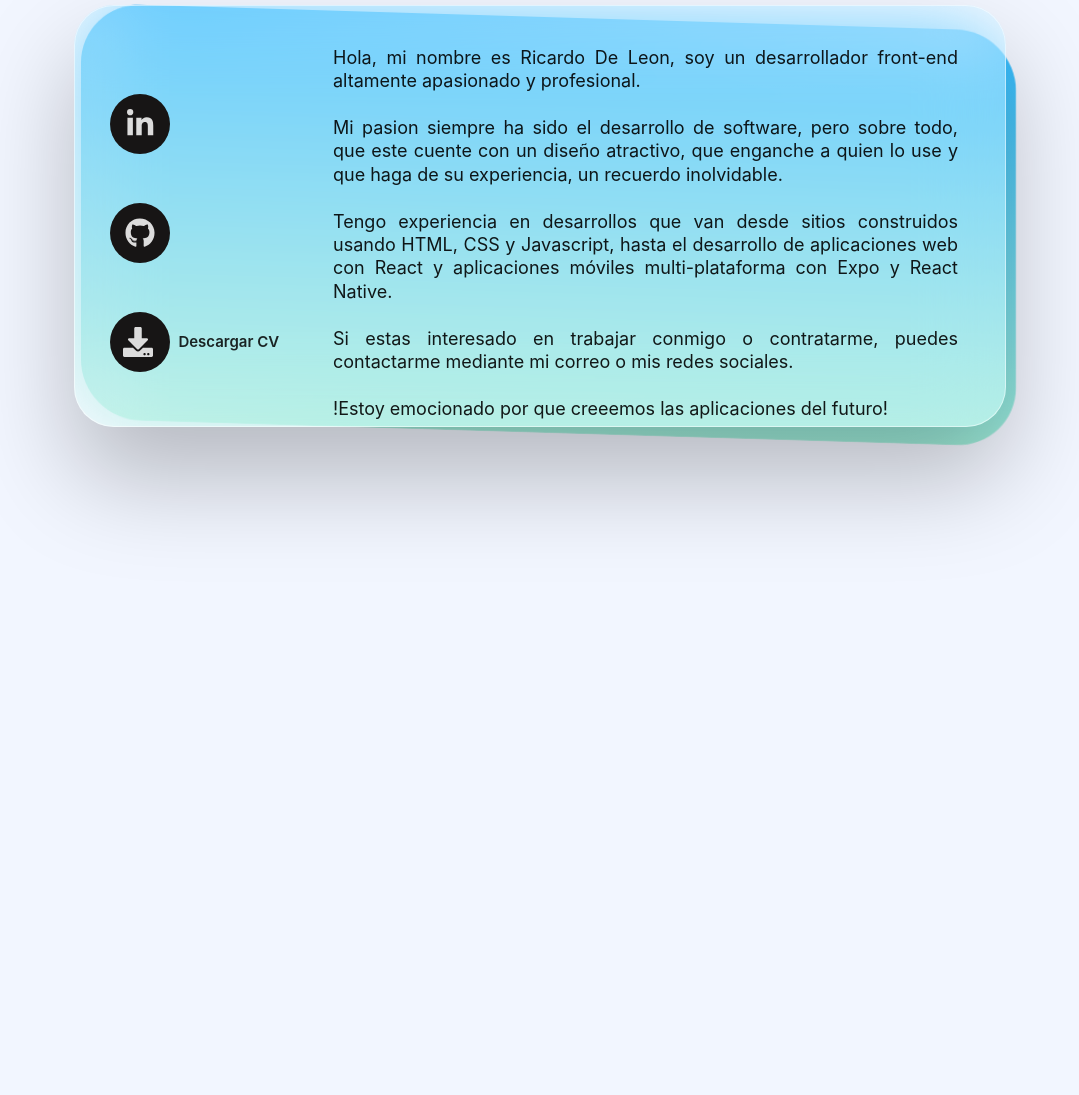
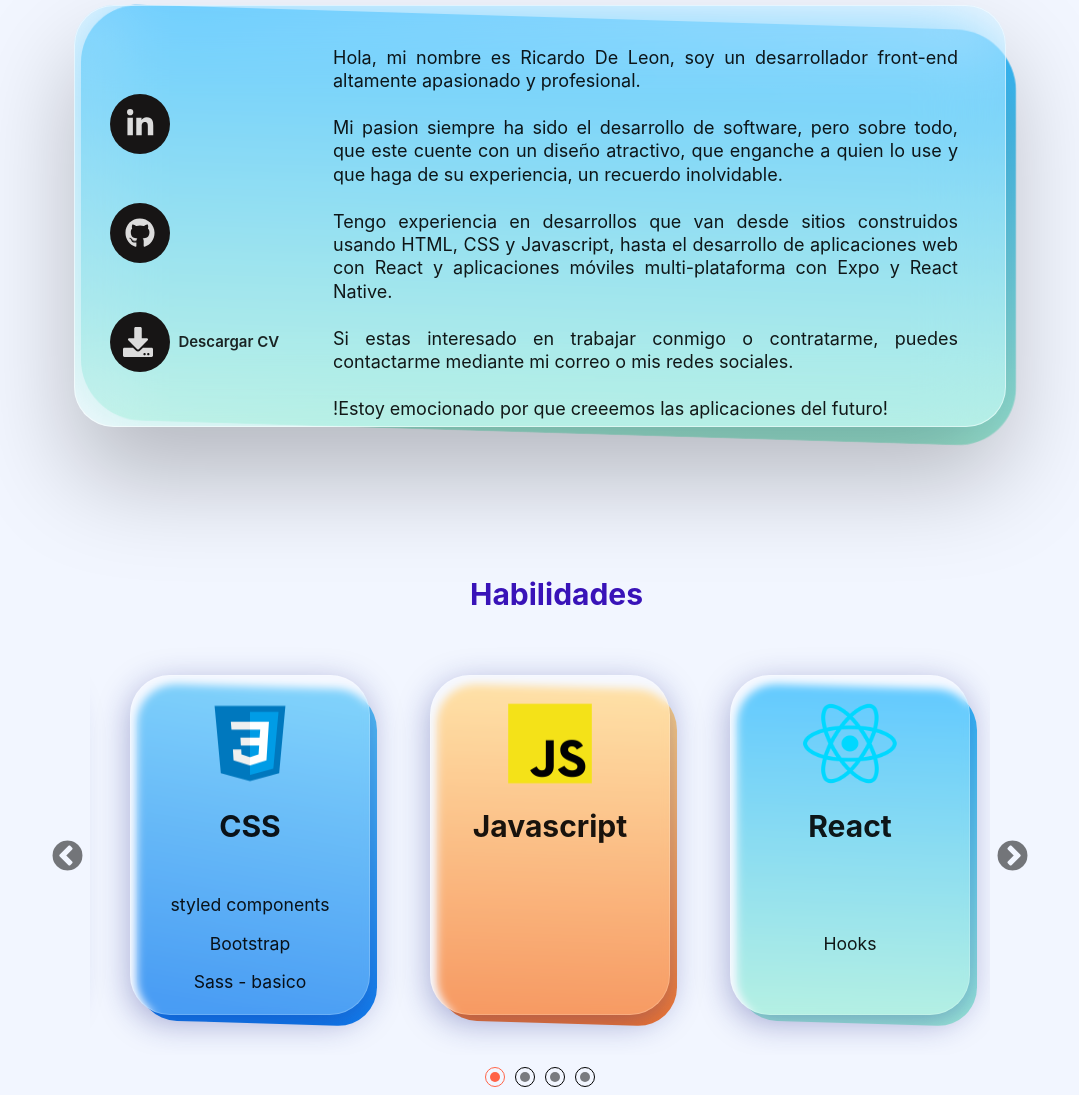
Before and after one commit to richidoes/Portfolio, a Gatsby site: page / in a window 1280 px wide. Shown: the part 906-2001 px from the top of the page, without its empty margins (100-1179 px from the left). Before the commit the page ends 1353 px from the top, so only its background shows below. Built offline with nearby package versions, Linux system fonts and the light colour scheme; Gatsby itself is replaced by a stand-in of ours.

Commit message:
agregada seccion habilidades y modificado sobre mi

```diff
--- a/package.json
+++ b/package.json
@@ -34,6 +34,8 @@
     "react": "^16.13.1",
     "react-dom": "^16.13.1",
     "react-helmet": "^6.1.0",
+    "react-slick": "^0.27.13",
+    "slick-carousel": "^1.8.1",
     "styled-components": "^5.2.1"
   }
 }
--- a/src/components/buttons/SocialButtonsAbout.tsx
+++ b/src/components/buttons/SocialButtonsAbout.tsx
@@ -42,7 +42,7 @@ const Wrapper = styled.ul`
   a {
     position: relative;
     display: block;
-    color: #666;
+    color: rgba(255, 255, 255, 0.8);
     font-size: 30px;
     height: 60px;
     width: 60px;
@@ -80,7 +80,6 @@ const Wrapper = styled.ul`
   a :hover:before {
     filter: blur(3px);
     transform: scale(1.2);
-    /* box-shadow: 0 0 15px #d35400; */
   }
 
   a :nth-child(1):hover:before {
@@ -109,10 +108,6 @@ const Wrapper = styled.ul`
     text-shadow: 0 0 15px #25d366;
   }
 
-  a {
-    color: rgba(255, 255, 255, 0.8);
-  }
-
   @media (prefers-color-scheme: light) {
     a {
       color: rgb(255 255 255 / 85%);
@@ -123,7 +118,7 @@ const Wrapper = styled.ul`
     flex-direction: row;
     justify-content: start;
   }
-  @media (max-width: 450px) {
+  @media (max-width: 550px) {
     a {
       font-size: 15px;
       height: 30px;
@@ -139,7 +134,7 @@ const DownloadWrap = styled.div`
   align-items: center;
   justify-content: space-around;
 
-  @media (max-width: 450px) {
+  @media (max-width: 550px) {
     width: 105px;
   }
 `;
@@ -150,7 +145,7 @@ const Text = styled.div`
   @media (prefers-color-scheme: light) {
     color: rgb(0 0 0 / 85%);
   }
-  @media (max-width: 450px) {
+  @media (max-width: 550px) {
     font-size: 10px;
   }
 `;
--- a/src/components/sections/AboutSection.tsx
+++ b/src/components/sections/AboutSection.tsx
@@ -2,6 +2,7 @@ import React from "react";
 import styled from "styled-components";
 
 import SocialButtonsAbout from "../buttons/SocialButtonsAbout";
+import { themes } from "../styles/ColorStyles";
 import { H3, MediumText } from "../styles/TextStyles";
 
 const AboutSection: React.FC = () => {
@@ -47,6 +48,16 @@ export default AboutSection;
 
 const Wrapper = styled.div`
   position: relative;
+  max-width: 1234px;
+  margin: 0 auto;
+  padding: 550px 30px 100px 30px;
+
+  @media (max-width: 770px) {
+    padding: 700px 30px 100px 30px;
+  }
+  @media (max-width: 550px) {
+    padding: 480px 30px 100px 30px;
+  }
 `;
 
 const Backbox = styled.div`
@@ -79,7 +90,7 @@ const Backbox = styled.div`
     height: 620px;
   }
 
-  @media (max-width: 450px) {
+  @media (max-width: 550px) {
     width: 328px;
     height: 420px;
     top: 50px;
@@ -90,7 +101,7 @@ const Backbox = styled.div`
 const AboutWrapper = styled.div`
   position: absolute;
   width: 932px;
-  height: 422px; //400
+  height: 422px;
   top: 80px;
   left: calc(50% - 932px / 2);
   padding: 20px;
@@ -99,8 +110,6 @@ const AboutWrapper = styled.div`
   box-shadow: 0 8px 32px 0 rgba(31, 38, 135, 0.37);
   backdrop-filter: blur(40px);
   border: 1px solid rgba(255, 255, 255, 0.18);
-
-  /* Note: backdrop-filter has minimal browser support */
 
   border-radius: 40px;
 
@@ -123,7 +132,7 @@ const AboutWrapper = styled.div`
     height: 620px;
   }
 
-  @media (max-width: 450px) {
+  @media (max-width: 550px) {
     width: 320px;
     height: 420px;
     top: 50px;
@@ -153,11 +162,8 @@ const Title = styled(H3)`
   left: 45%;
   top: 5px;
 
-  font-family: -apple-system, BlinkMacSystemFont, "Segoe UI", Roboto, Oxygen,
-    Ubuntu, Cantarell, "Open Sans", "Helvetica Neue", sans-serif;
   line-height: 130%;
-
-  color: rgba(255, 255, 255, 0.7);
+  color: ${themes.dark.text2};
 
   @media (prefers-color-scheme: light) {
     color: #3913b8;
@@ -180,21 +186,19 @@ const TextWrapper = styled.div`
   @media (max-width: 768px) {
     width: 438px;
   }
-  @media (max-width: 450px) {
+  @media (max-width: 550px) {
     width: 280px;
   }
 `;
 
 const Text = styled(MediumText)`
-  font-family: -apple-system, BlinkMacSystemFont, "Segoe UI", Roboto, Oxygen,
-    Ubuntu, Cantarell, "Open Sans", "Helvetica Neue", sans-serif;
-  color: rgba(255, 255, 255, 0.7);
+  color: ${themes.dark.text2};
   text-align: justify;
 
   @media (prefers-color-scheme: light) {
     color: rgb(0 0 0 / 90%);
   }
-  @media (max-width: 450px) {
+  @media (max-width: 550px) {
     font-size: 12px;
   }
 `;
--- /dev/null
+++ b/src/components/sections/SkillsSection.tsx
@@ -0,0 +1,39 @@
+import React from "react";
+import styled from "styled-components";
+
+import { H3 } from "../styles/TextStyles";
+import { themes } from "../styles/ColorStyles";
+import Carousel from "../tooltips/Carousel";
+
+const SkillsSection = () => {
+  return (
+    <Wrapper>
+      <Title>Habilidades</Title>
+      <Carousel />
+    </Wrapper>
+  );
+};
+
+export default SkillsSection;
+
+const Wrapper = styled.div`
+  position: relative;
+`;
+
+const Title = styled(H3)`
+  width: 140px;
+  height: 40px;
+  margin: 0 auto;
+  margin-bottom: 30px;
+
+  line-height: 130%;
+
+  color: ${themes.dark.text2};
+
+  @media (prefers-color-scheme: light) {
+    color: #3913b8;
+  }
+  @media (max-width: 450px) {
+    margin-bottom: 0;
+  }
+`;
--- /dev/null
+++ b/src/components/tooltips/Carousel.tsx
@@ -0,0 +1,234 @@
+import React from "react";
+import Slider from "react-slick";
+import "slick-carousel/slick/slick.css";
+import "slick-carousel/slick/slick-theme.css";
+import styled from "styled-components";
+
+import { skills } from "../../data/cardsData";
+import { H3 } from "../styles/TextStyles";
+import { themes } from "../styles/ColorStyles";
+
+const Carousel: React.FC = () => {
+  let settings = {
+    dots: true,
+    infinite: true,
+    speed: 900,
+    slidesToShow: 4,
+    slidesToScroll: 4,
+    responsive: [
+      {
+        breakpoint: 1350,
+        settings: {
+          slidesToShow: 3,
+          slidesToScroll: 3,
+          speed: 900,
+        },
+      },
+      {
+        breakpoint: 900,
+        settings: {
+          slidesToShow: 2,
+          slidesToScroll: 2,
+          speed: 700,
+        },
+      },
+      {
+        breakpoint: 750,
+        settings: {
+          slidesToShow: 1,
+          slidesToScroll: 1,
+          initialSlide: 1,
+          speed: 500,
+        },
+      },
+    ],
+  };
+
+  return (
+    <Wrapper>
+      <Slider {...settings}>
+        {skills.map((card, index) => (
+          <Container key={index}>
+            <BackBox style={{ background: card.background }} />
+            <CardWrapper>
+              <Cover>
+                <Image src={card.logo} resizeMode="contain" />
+                <Title>{card.title}</Title>
+              </Cover>
+              <Knowledge>
+                {card.knowledge.map((item, index) => (
+                  <li key={index}>{item.title}</li>
+                ))}
+              </Knowledge>
+            </CardWrapper>
+          </Container>
+        ))}
+      </Slider>
+    </Wrapper>
+  );
+};
+
+export default Carousel;
+
+const Wrapper = styled.div`
+  //container styles
+  max-width: 1634px;
+  height: 450px;
+  margin: 0 auto;
+
+  @media (max-width: 1650px) {
+    width: 1350px;
+  }
+  @media (max-width: 1350px) {
+    width: 900px;
+  }
+  @media (max-width: 900px) {
+    width: 600px;
+  }
+  @media (max-width: 750px) {
+    width: 325px;
+  }
+
+  //slider styles
+  .slick-slider {
+    .slick-dots {
+      bottom: -2.5vw;
+      li {
+        button {
+          width: 20px;
+          height: 20px;
+          border: 1px solid #fff;
+          border-radius: 20px;
+
+          @media (prefers-color-scheme: light) {
+            border: 1px solid #000;
+          }
+          &:before {
+            position: absolute;
+            top: 50%;
+            left: 50%;
+            width: 10px;
+            height: 10px;
+            border-radius: 10px;
+            content: "";
+            text-align: center;
+            opacity: 0.5;
+            color: #fff;
+            background-color: #fff;
+            transform: translate(-50%, -50%);
+            transition: all 0.3s ease-in-out;
+
+            @media (prefers-color-scheme: light) {
+              background-color: #000;
+            }
+          }
+        }
+        &.slick-active,
+        &:hover {
+          button {
+            border-color: tomato;
+            &:before {
+              background-color: tomato;
+              opacity: 1;
+            }
+          }
+        }
+      }
+    }
+
+    .slick-prev:hover,
+    .slick-prev:focus,
+    .slick-next:hover,
+    .slick-next:focus {
+      color: #000;
+      outline: none;
+    }
+    .slick-prev:before,
+    .slick-next:before {
+      color: ${themes.dark.text2};
+      font-size: 35px;
+
+      @media (prefers-color-scheme: light) {
+        color: ${themes.light.text2};
+      }
+    }
+    .slick-next {
+      right: -25px;
+    }
+    .slick-prev {
+      left: -40px;
+    }
+  }
+`;
+
+const Container = styled.div`
+  position: relative;
+  margin-top: 30px;
+  margin-left: 40px;
+  margin-bottom: 40px;
+`;
+
+const BackBox = styled.div`
+  position: absolute;
+  z-index: -1;
+  width: 240px;
+  height: 340px;
+
+  border-radius: 40px;
+  transform: matrix(1, 0.03, 0, 0.99, 7, 10);
+`;
+
+const CardWrapper = styled.div`
+  width: 240px;
+  height: 340px;
+  background: rgba(15, 14, 71, 0.25);
+  box-shadow: 0 8px 32px 0 rgba(31, 38, 135, 0.37);
+  backdrop-filter: blur(4px);
+  border: 1px solid rgba(255, 255, 255, 0.18);
+  border-radius: 40px;
+
+  @media (prefers-color-scheme: light) {
+    background: rgba(255, 255, 255, 0.25);
+    box-shadow: 0 8px 32px 0 rgba(31, 38, 135, 0.37);
+    backdrop-filter: blur(4px);
+  }
+`;
+
+const Cover = styled.div`
+  padding: 20px;
+  width: 100%;
+  height: 200px;
+`;
+
+const Image = styled.img`
+  margin: 0 auto;
+  width: 100px;
+  height: 95px;
+`;
+
+const Title = styled(H3)`
+  color: ${themes.dark.text1};
+  text-align: center;
+  margin-top: 20px;
+
+  @media (prefers-color-scheme: light) {
+    color: rgb(0 0 0 / 90%);
+  }
+`;
+
+const Knowledge = styled.ul`
+  height: 135px;
+  display: flex;
+  flex-direction: column;
+  justify-content: space-evenly;
+  text-align: center;
+
+  li {
+    color: ${themes.dark.text1};
+    font-size: 1.1rem;
+
+    @media (prefers-color-scheme: light) {
+      color: rgb(0 0 0 / 90%);
+    }
+  }
+`;
--- /dev/null
+++ b/src/data/cardsData.ts
@@ -0,0 +1,77 @@
+export const skills = [
+  {
+    logo: "images/logos/css-logo.png",
+    title: "CSS",
+    knowledge: [
+      { title: "styled components" },
+      { title: "Bootstrap" },
+      { title: "Sass - basico" },
+    ],
+    background: "linear-gradient(188.3deg, #55C2FA 4.78%, #0D7CF0 93.63%)",
+  },
+  {
+    logo: "images/logos/js-logo.png",
+    title: "Javascript",
+    knowledge: [{ title: "" }],
+    background: "linear-gradient(180deg, #FFD78A 0%, #F4762D 100%)",
+  },
+  {
+    logo: "images/logos/logo-react.png",
+    title: "React",
+    knowledge: [{ title: "Hooks" }],
+    background: "linear-gradient(180deg, #2FB8FF 0%, #9EECD9 100%)",
+  },
+  {
+    logo: "images/logos/mobile-mockup.png",
+    title: "Movil",
+    knowledge: [{ title: "React Native" }, { title: "Expo" }],
+    background: "linear-gradient(180deg, #3913B8 0%, #336CC1 100%)",
+  },
+  {
+    logo: "images/logos/redux.png",
+    title: "Redux",
+    knowledge: [
+      { title: "Hooks" },
+      { title: "Estructura ducks" },
+      { title: "Thunk" },
+    ],
+    background: "linear-gradient(200.42deg, #844FFC 13.57%, #491EB8 98.35%)",
+  },
+  {
+    logo: "images/logos/firebase.png",
+    title: "Firebase",
+    knowledge: [
+      { title: "Autenticacion" },
+      { title: "Firestore" },
+      { title: "Storage" },
+    ],
+    background: "linear-gradient(200.42deg, #FF8570 13.57%, #F9504A 98.35%)",
+  },
+  {
+    logo: "images/logos/sql-logo.png",
+    title: "SQL",
+    knowledge: [
+      { title: "XAMPP - mysql server" },
+      { title: "MySQL Workbench" },
+    ],
+    background: "linear-gradient(180deg, #08203E 0%, #74A5C1 100%)",
+  },
+  {
+    logo: "images/logos/graphql.png",
+    title: "GraphQL",
+    knowledge: [{ title: "Basico" }],
+    background: "linear-gradient(180deg, #FF7373 0%, #491EB8 100%)",
+  },
+  {
+    logo: "images/logos/nodejs-logo.png",
+    title: "NodeJS",
+    knowledge: [{ title: "Basico" }],
+    background: "linear-gradient(180deg, #7EF29D 0%, #0F68A9 100%)",
+  },
+  {
+    logo: "images/logos/git-logo.png",
+    title: "Git",
+    knowledge: [{ title: "Basico" }],
+    background: "linear-gradient(180deg, #FF5252 0%, #FF72B6 100%)",
+  },
+];
--- a/src/pages/index.tsx
+++ b/src/pages/index.tsx
@@ -4,6 +4,7 @@ import Layout from "../components/layout/Layout";
 import SEO from "../components/layout/Seo";
 import AboutSection from "../components/sections/AboutSection";
 import AuthorSection from "../components/sections/AuthorSection";
+import SkillsSection from "../components/sections/SkillsSection";
 
 const IndexPage: React.FC = () => {
   return (
@@ -11,6 +12,7 @@ const IndexPage: React.FC = () => {
       <SEO title="Home" />
       <AuthorSection />
       <AboutSection />
+      <SkillsSection />
     </Layout>
   );
 };
```
Also changed, not shown: static/images/logos/css-logo.png (added), static/images/logos/firebase.png (added), static/images/logos/git-logo.png (added), static/images/logos/graphql.png (added), static/images/logos/js-logo.png (added), static/images/logos/logo-react.png (added), static/images/logos/mobile-mockup.png (added), static/images/logos/nodejs-logo.png (added), static/images/logos/redux.png (added), static/images/logos/sql-logo.png (added), 1 other file.
